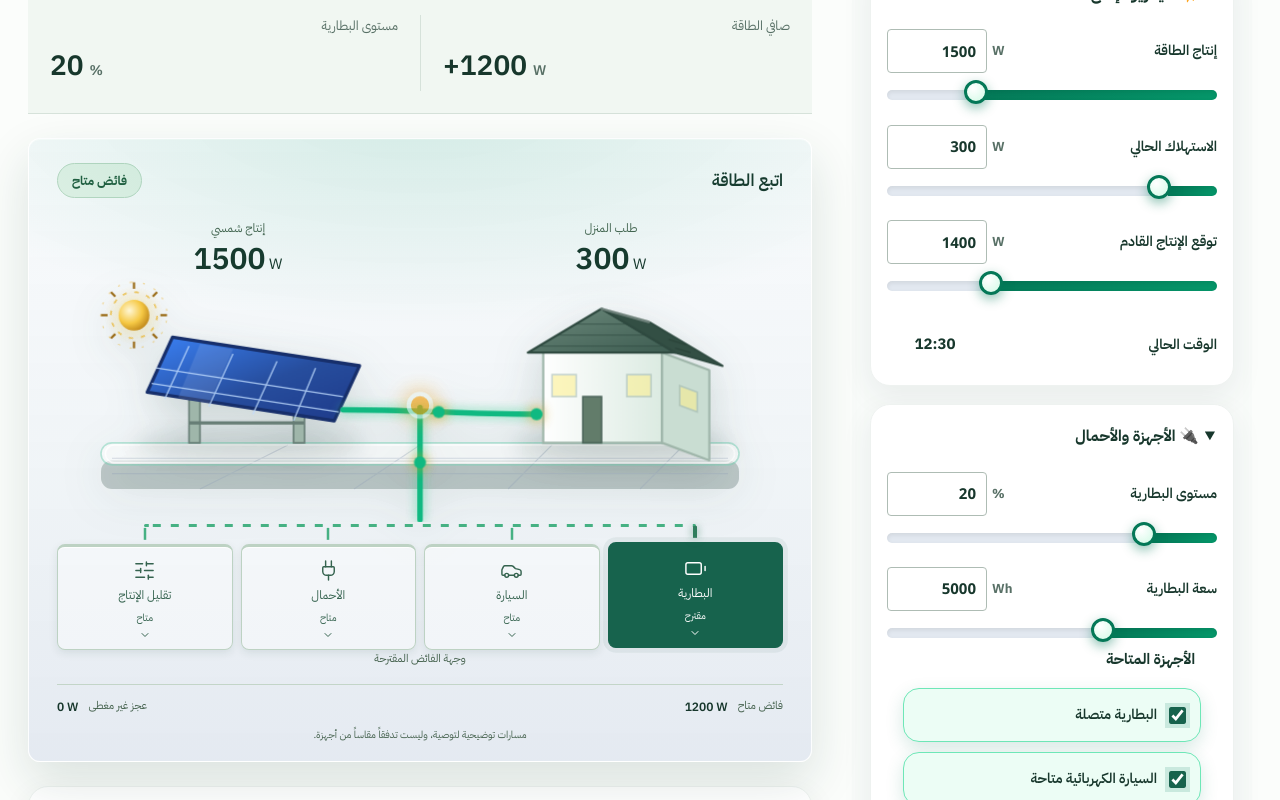
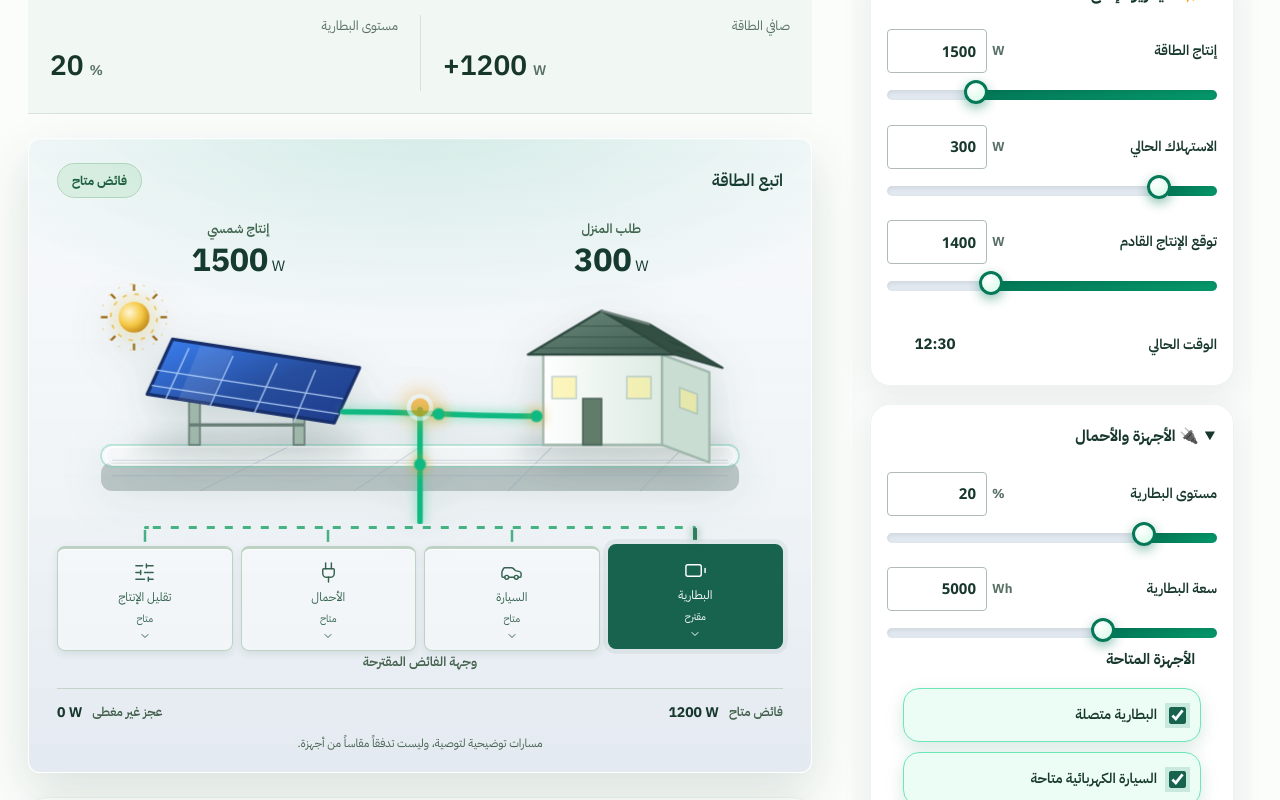
Before and after one commit to mur99k/shamsi-smart, a Next.js app: page /simulator in a window 1280 px wide. Shown: the part 480-1280 px from the top of the page. Built offline with nearby package versions, Linux system fonts and the light colour scheme.

Commit message:
feat(dashboard): device cards, readable sizes

```diff
--- a/src/app/globals.css
+++ b/src/app/globals.css
@@ -76,9 +76,10 @@
 .gateway-principles strong { font-size: 18px; }
 .gateway-principles p { color: var(--muted); font-size: 12px; }
 @keyframes concept-flow { from { transform: translateX(-24px); opacity: .2; } 50% { opacity: 1; } to { transform: translateX(100%); opacity: .2; } }
-.overview-device-state { display: flex; flex-wrap: wrap; gap: 24px 48px; margin: 24px 0 0; }
-.overview-device-state dt { color: var(--muted); }
-.overview-device-state dd { margin: 4px 0 0; }
+.overview-device-state { display: grid; grid-template-columns: repeat(auto-fit, minmax(220px, 1fr)); gap: 10px; margin: 20px 0 0; }
+.overview-device-state > div { border-radius: 14px; padding: 12px 16px; background: #fff; border: 1px solid var(--border); box-shadow: 0 6px 18px rgba(23, 61, 51, 0.06); min-width: 0; }
+.overview-device-state dt { color: var(--muted); font-size: 12.5px; font-weight: 600; }
+.overview-device-state dd { margin: 6px 0 0; font-size: 14px; font-weight: 700; overflow-wrap: break-word; }
 @media (max-width: 600px) { .gateway-concept { padding: 24px 16px; } .gateway-links { grid-template-columns: 1fr; } .gateway-principles { grid-template-columns: 1fr; } .gateway-principles > div { border-inline-end: 0; border-bottom: 1px solid var(--border); padding: 15px 0; } .gateway-principles > div:last-child { border-bottom: 0; } .concept-path { align-items: start; } .concept-path span { margin-inline: 5px; } .concept-path small { white-space: normal; text-align: center; font-size: 9px; } .concept-path svg { width: 31px; height: 31px; } }
 
 @theme {
@@ -537,8 +538,8 @@ body { background: #fcfdfb; }
 .scene-heading .badge { border-radius: 20px; font-size: 11px; padding: 4px 12px; }
 .power-labels { direction: ltr; display: flex; justify-content: space-around; text-align: center; gap: 20px; }
 .power-labels > div { display: flex; flex-direction: column; }
-.power-labels span { font-size: 12px; color: #45624e; }
-.power-labels strong { font-size: 30px; line-height: 1.4; font-weight: 600; }
+.power-labels span { font-size: 13px; color: #45624e; font-weight: 600; }
+.power-labels strong { font-size: 32px; line-height: 1.3; font-weight: 800; }
 .power-labels small { font-size: 15px; font-weight: 400; }
 .power-landscape { display: block; width: 100%; height: auto; max-height: 242px; margin: 0 auto; filter: drop-shadow(0 12px 16px rgba(35, 61, 51, 0.12)); }
 .flow-current { visibility: hidden; }
@@ -567,7 +568,7 @@ body { background: #fcfdfb; }
 @keyframes node-pulse { 0%, 100% { opacity: 1; transform: scale(1); } 50% { opacity: 0.55; transform: scale(1.35); } }
 .scene-sun { opacity: .4; transition: opacity 240ms ease-out; }
 .sun-producing { opacity: 1; }
-.routing-caption { font-size: 11px; text-align: center; color: #45624e; }
+.routing-caption { font-size: 13px; text-align: center; color: #45624e; font-weight: 600; }
 .sink-tree { position: relative; margin-top: 2px; padding-top: 20px; }
 .sink-tree::before { content: ""; position: absolute; top: 0; left: 12%; right: 12%; height: 3px; border-radius: 2px; background: repeating-linear-gradient(90deg, #bfd2c3 0 8px, transparent 8px 18px); }
 .sink-tree[data-flowing="true"]::before { background: repeating-linear-gradient(90deg, #46b183 0 8px, transparent 8px 18px); animation: tree-slide 0.9s linear infinite; }
@@ -588,9 +589,9 @@ body { background: #fcfdfb; }
 .sink-explanation { margin-top: 12px; color: #375442; font-size: 12px; line-height: 1.8; }
 .energy-scene .balance-totals { margin: 15px 0 9px; padding-block: 12px 0; border-bottom: 0; border-color: #c3d5c8; gap: 6px 20px; }
 .energy-scene .balance-totals > div { gap: 10px; }
-.energy-scene .balance-totals dt { color: #45624e; font-size: 11px; }
-.energy-scene .balance-totals dd { font-size: 12px; }
-.scene-note { font-size: 10px; color: #45624e; text-align: center; }
+.energy-scene .balance-totals dt { color: #45624e; font-size: 12.5px; font-weight: 600; }
+.energy-scene .balance-totals dd { font-size: 14px; font-weight: 800; }
+.scene-note { font-size: 11.5px; color: #45624e; text-align: center; }
 .energy-studio .metrics { margin: 0; border-bottom: 0; background: #fcfdfb; padding: 18px 0; }
 .energy-studio .metrics dd { font-size: 26px; }
 .energy-studio .metrics dt { font-size: 12px; }
```
